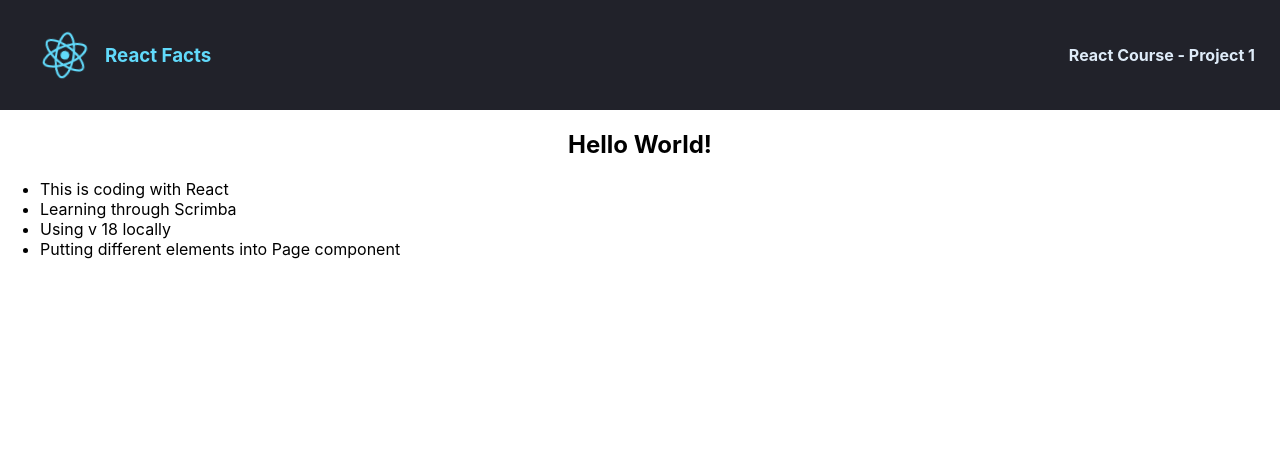
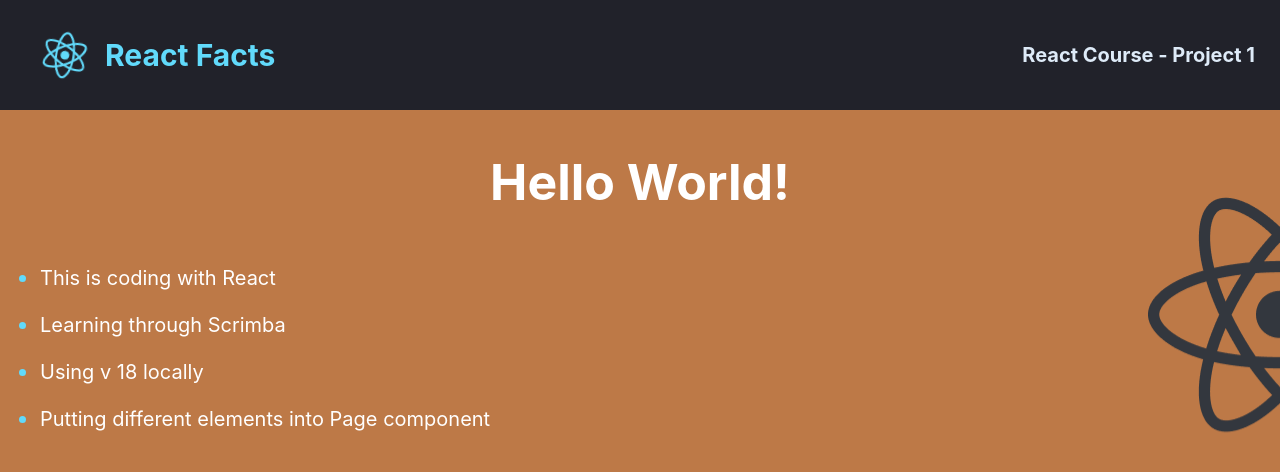
Before and after one commit to avia62490/react_practice, a React (Create React App) app: page / in a window 1280 px wide. Shown: the top 472 px of the page. Built offline with nearby package versions, Linux system fonts and the light colour scheme.

Commit message:
more styling, bullet point colors, background image

```diff
--- a/src/App.css
+++ b/src/App.css
@@ -1,5 +1,9 @@
+
+
 .App {
   text-align: center;
+  background-color: #bd7947;
+  height: 100vh;
 }
 
 .App-logo {
@@ -36,8 +40,33 @@
   }
 }
 
-.body-list {
+.body {
+  font-family: 'Inter';
+  font-style: normal;
+  font-weight: 700;
+  color: #FFFFFF;
+  background-image: url(./Images/reactjs-icon2.png);
+  background-repeat: no-repeat;
+  background-position: right 120%;
+}
+
+.body--title {
+  font-size: 50px ;
+}
+
+.body--list {
   text-align: left;
+  font-weight: 400;
+  font-size: 20px ;
+}
+
+.body--list > li {
+  padding-block: 10px;
+}
+
+.body--list > li::marker {
+  font-size: 1.4rem;
+  color: #61DAFB;
 }
 
 .nav {
@@ -49,15 +78,13 @@
   padding: 30px 25px;
 }
 
-nav > h3, nav > h4 {
-  margin: 0;
+.nav--logo_text {
+  margin-right: auto;
+  color: #61DAFB;
+  font-size: 30px;
 }
 
-nav > h3 {
-  margin-right: auto;
-  color: #61DAFB;
+.nav--title{
+  color: #DEEBF8;
+  font-size: 20px;
 }
-
-nav > h4 {
-  color: #DEEBF8;
-}
--- a/src/Components/Body.js
+++ b/src/Components/Body.js
@@ -1,8 +1,10 @@
+// import logo2 from '../Images/reactjs-icon.png'
+
 export default function Body() {
   return (
-      <div>
-          <h1>Hello World!</h1>
-          <ul className="body-list">
+      <div className="body" >
+          <h1 className="body--title">Hello World!</h1>
+          <ul className="body--list">
               <li>This is coding with React</li>
               <li>Learning through Scrimba</li>
               <li>Using v 18 locally</li>
--- a/src/Components/Header.js
+++ b/src/Components/Header.js
@@ -1,11 +1,11 @@
-import icon from '../logo.svg';
+import icon from '../Images/logo.svg';
 
 export default function Header() {
   return (
       <nav className="nav">
           <img src={icon} className="App-logo" alt="logo" width="80px"/>
-          <h3>React Facts</h3>
-          <h4>React Course - Project 1</h4>
+          <h3 className='nav--logo_text'>React Facts</h3>
+          <h4 className='nav--title'>React Course - Project 1</h4>
       </nav>
   );
 }
```
Also changed, not shown: src/Images/logo.svg (renamed from src/logo.svg), src/Images/reactjs-icon2.png (added).
